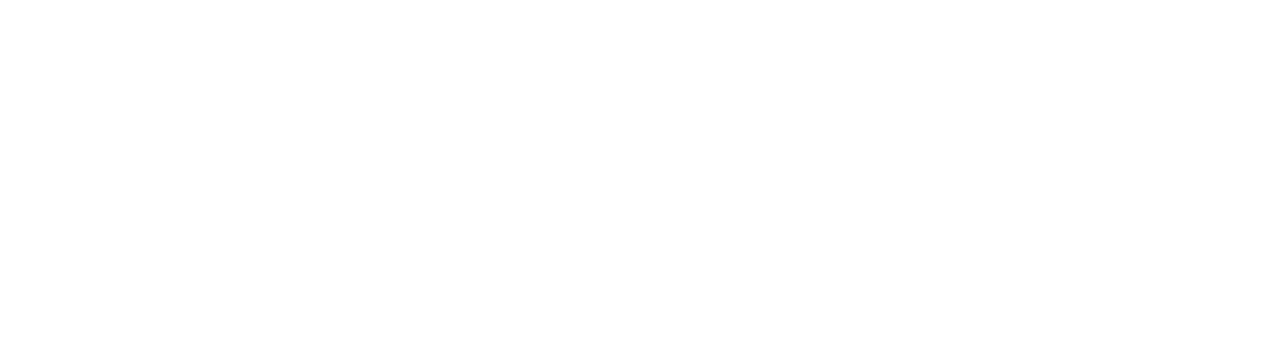
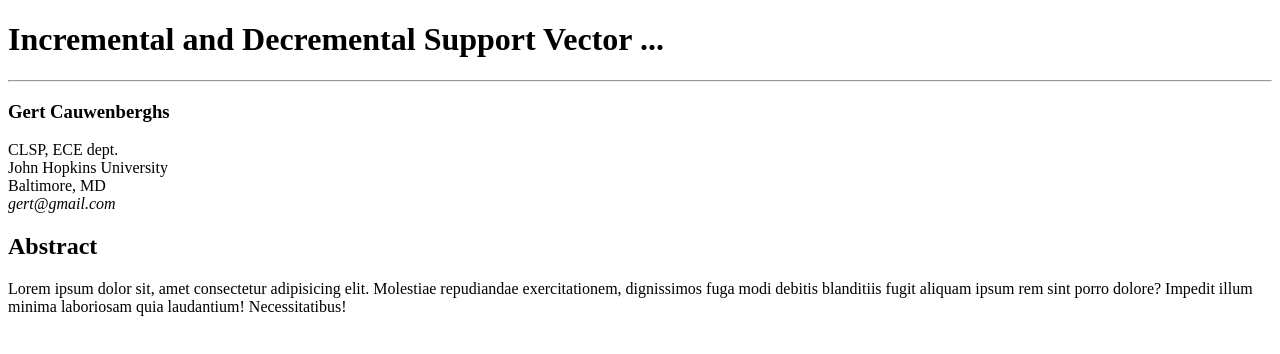
Before and after one commit to olgas-class/html-paper-scientifico, a plain HTML site: page index.html in a window 1280 px wide. Drawn offline with Linux system fonts and the light colour scheme.

Commit message:
Add: Header and start main section

```diff
--- a/index.html
+++ b/index.html
@@ -8,11 +8,28 @@
 </head>
 <body>
     <!-- Header -->
-    <header></header>
+    <header>
+        <h1>Incremental and Decremental Support Vector ...</h1>
+        <hr>
+        <section>
+            <h3>Gert Cauwenberghs</h3>
+            <p>
+                CLSP, ECE dept. <br>
+                John Hopkins University <br>
+                Baltimore, MD <br>
+                <em>gert@gmail.com</em>
+            </p>
+        </section>
+    </header>
     <!-- /Header -->
 
     <!-- Main -->
-    <main></main>
+    <main>
+        <section>
+            <h2>Abstract</h2>
+            <p>Lorem ipsum dolor sit, amet consectetur adipisicing elit. Molestiae repudiandae exercitationem, dignissimos fuga modi debitis blanditiis fugit aliquam ipsum rem sint porro dolore? Impedit illum minima laboriosam quia laudantium! Necessitatibus!</p>
+        </section>
+    </main>
     <!-- /Main -->
 
     <!-- Footer -->
```
